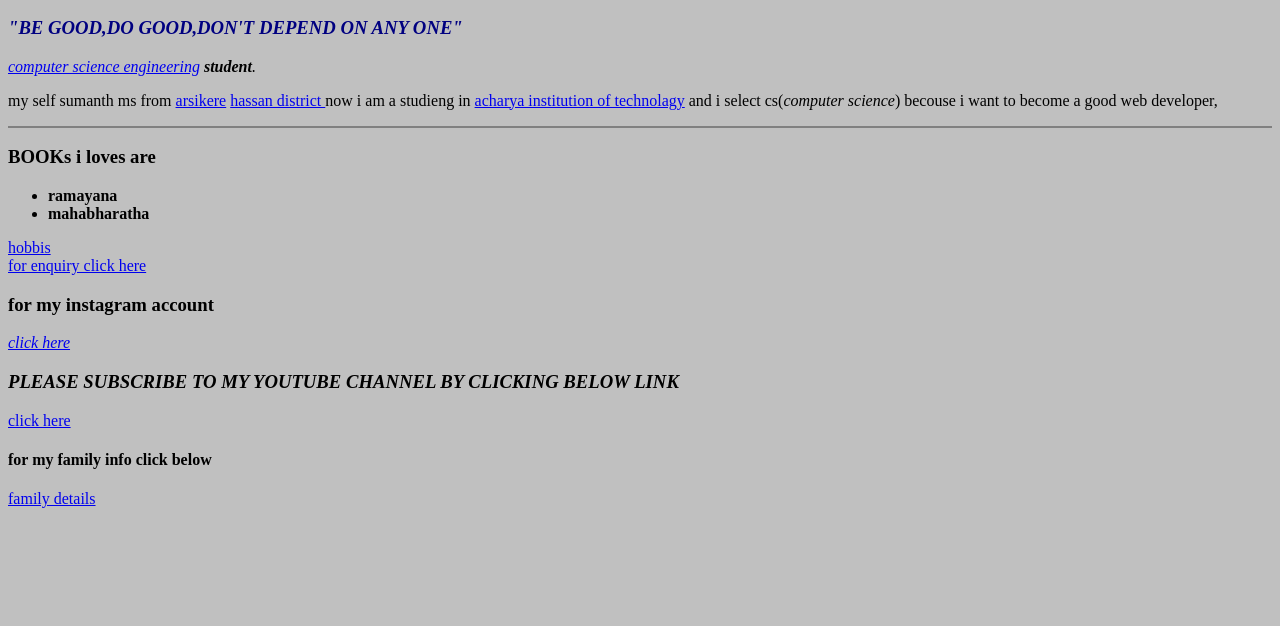
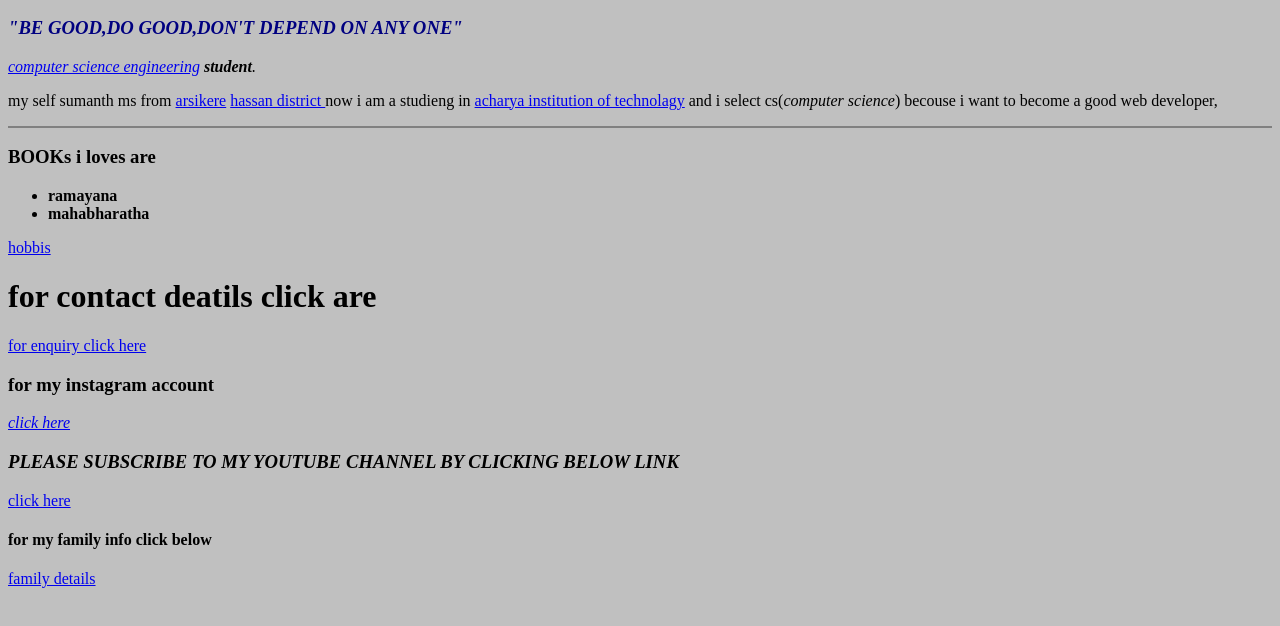
Before and after one commit to sumanthmssumu17102002/amma, a plain HTML site: page index.html in a window 1280 px wide. Shown: the part 120-746 px from the top of the page. Drawn offline with Linux system fonts and the light colour scheme.

Commit message:
i change something

```diff
--- a/index.html
+++ b/index.html
@@ -38,7 +38,7 @@
   <li><strong>mahabharatha</strong></li>
 </ul>
 <a href="my hobbis.html">hobbis</a><br>
-
+<h1>for contact deatils click are</h1>
 <a href="contact details.html"<em>for enquiry click here</em></a>
 <h3 style="color-yellow" >for my instagram account</h3>
 <a href="https://www.instagram.com/sumanthms_987/"><i>click here</i></a>
```
